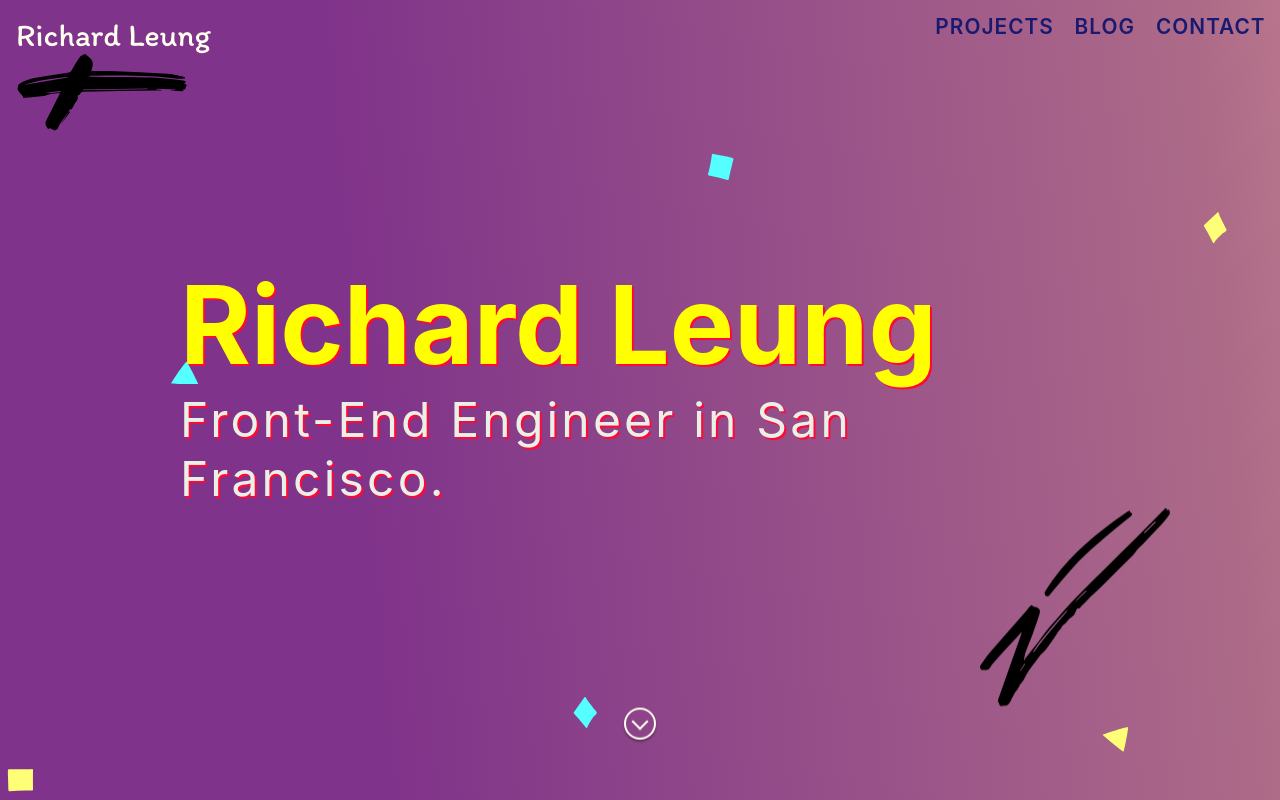
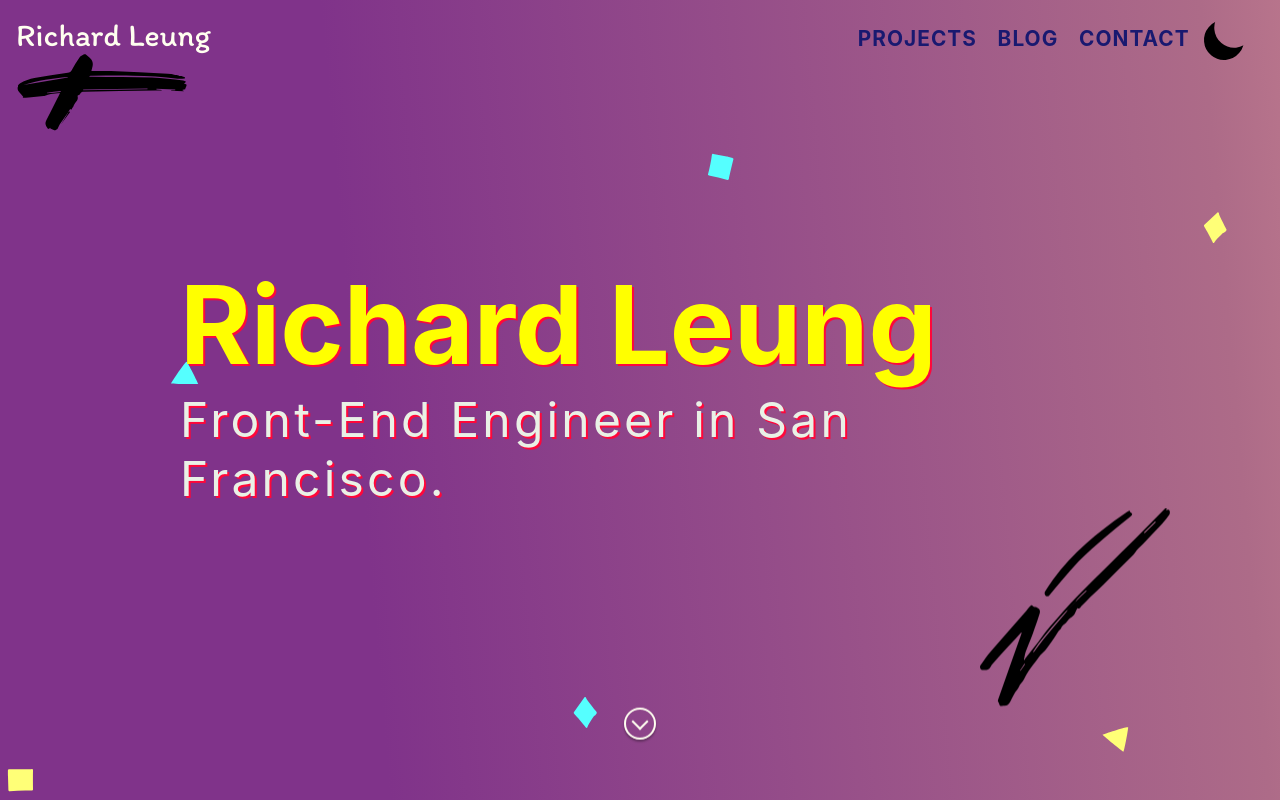
Before and after one commit to Richardzleung/resume, a React (Create React App) app: page / in a window 1280 px wide. Shown: the top 800 px of the page. Built offline with nearby package versions, Linux system fonts and the light colour scheme.

Commit message:
darkMode Init

```diff
--- a/src/App.css
+++ b/src/App.css
@@ -124,6 +124,7 @@
   text-decoration: none;
   top: 1rem;
   left: 1rem;
+  z-index: 2;
 }
 
 .nav--home::after {
@@ -233,7 +234,7 @@
 	bottom: 8vh;
 	justify-self: center;
 	width: 32px;
-  z-index: 999;
+  z-index: 4;
 }
 .scroll-down:before {
 	border: 2px solid var(--scroll-down-color);
--- a/src/components/Navigation/NavBar.jsx
+++ b/src/components/Navigation/NavBar.jsx
@@ -4,12 +4,10 @@ import PropTypes from 'prop-types';
 import { StyledMenu } from './NavBarElements.styled.js';
 import Burger from './Burger'
 import useOutsideClick from 'hooks/useOutsideClick';
-import useWindowSize from 'hooks/useWindowSize';
 
 const NavBar = ({ scrollToProjectsView }) => {
   const [openMenu, setOpenMenu] = useState(null);
   const clickRef = useRef();
-  const { isLargishScreen } = useWindowSize();
 
   /* matching so 'project' will only be displayed in main view */
   const { isExact: displayProjectTab } = useRouteMatch('/');
@@ -31,12 +29,7 @@ const NavBar = ({ scrollToProjectsView }) => {
       <StyledMenu open={openMenu}>
         {/** this element scrolls to my projects */}
         { displayProjectTab &&
-          <button onClick={handleProjectClick}>
-            {!isLargishScreen &&
-              <span role='img' aria-label='projects'>
-                &#128214;
-              </span>
-            }
+          <button onClick={handleProjectClick} data-content='🚧'>
             {/* need to wrap span because safari bug with text animation */}
             <span>projects</span>
           </button>
@@ -46,18 +39,47 @@ const NavBar = ({ scrollToProjectsView }) => {
           to='/blog'
           activeStyle={{ backgroundPosition: '0 100%' }}
           onClick={() => setOpenMenu(null)}
+          data-content='💻'
         >
-          {!isLargishScreen && <span role='img' aria-label='blog'> &#x1F4BB; </span>}
           blog
         </NavLink>
         <NavLink
           to='contact'
           activeStyle={{ backgroundPosition: '0 100%' }}
           onClick={() => setOpenMenu(null)}
+          data-content='📩'
         >
-          {!isLargishScreen && <span role='img' aria-label='contact me'> &#x1f4e9; </span>}
           contact
         </NavLink>
+        {/* dark mode icon*/}
+        <svg
+          xmlns="http://www.w3.org/2000/svg"
+          width="48"
+          height="48"
+          viewBox="0 0 24 24"
+          fill="none"
+          stroke="currentColor"
+          strokeWidth="2"
+          strokeLinecap="round"
+          strokeLinejoin="round"
+          style={{ transform: "rotate(40deg)" }}
+        >
+          <mask id="mask">
+            <rect x="0" y="0" width="100%" height="100%" fill="white" />
+            <circle cx="12" cy="4" r="9" fill="black" />
+          </mask>
+          <circle fill="black" cx="12" cy="12" r="9" mask="url(#mask)"/>
+          {/* <g stroke="currentColor">
+              <line x1="12" y1="1" x2="12" y2="3" />
+              <line x1="12" y1="21" x2="12" y2="23" />
+              <line x1="4.22" y1="4.22" x2="5.64" y2="5.64" />
+              <line x1="18.36" y1="18.36" x2="19.78" y2="19.78" />
+              <line x1="1" y1="12" x2="3" y2="12" />
+              <line x1="21" y1="12" x2="23" y2="12" />
+              <line x1="4.22" y1="19.78" x2="5.64" y2="18.36" />
+              <line x1="18.36" y1="5.64" x2="19.78" y2="4.22" />
+          </g> */}
+        </svg>
       </StyledMenu>
     </nav>
   </header>
--- a/src/components/Navigation/NavBarElements.styled.js
+++ b/src/components/Navigation/NavBarElements.styled.js
@@ -11,7 +11,7 @@ const StyledBurger = styled.button`
   position: absolute;
   right: 5%;
   top: 3%;
-  z-index: 1;
+  z-index: 999;
 
   // hamburger container
   .hamburger-box {
@@ -61,8 +61,9 @@ const StyledBurger = styled.button`
 
       &::before {
         top: calc(var(--hamburger-layer-spacing) + var(--hamburger-layer-spacing));
-        transition: top 100ms 200ms cubic-bezier(0.33333, 0.66667, 0.66667, 1),
-                    transform 130ms cubic-bezier(0.55, 0.055, 0.675, 0.19);
+        transition:
+          top 100ms 200ms cubic-bezier(0.33333, 0.66667, 0.66667, 1),
+          transform 130ms cubic-bezier(0.55, 0.055, 0.675, 0.19);
       }
 
       &::after {
@@ -108,9 +109,9 @@ const StyledMenu = styled.nav`
   background: ${({ theme }) => theme.base};
   display: flex;
   flex-direction: column;
+  font-size: 2rem;
   min-height: 100vh;
-  justify-content: center;
-  padding: 0 2rem 2rem;
+  padding: 5rem 2rem 2rem 5rem;
   position: fixed;
   left: 0;
   top: 0;
@@ -118,25 +119,45 @@ const StyledMenu = styled.nav`
   transform: ${({ open }) => open ? 'translateX(0)' : 'translateX(-100%)'};
   scroll-padding: 1rem 0 0 0;
   width: auto;
-  z-index: 2;
+  z-index: 5;
+  // button reset
+  button {
+    background-color: inherit;
+    border: 0;
+  }
+  // container for side bar nav item
+  button, a {
+    margin-bottom: 2rem;
+    position: relative;
+    font-size: inherit;
+    font-family: inherit;
 
-  button {
-    border: 0;
-    background-color: inherit;
+    &::before {
+      background-color: grey;
+      box-shadow:
+        0 1px 3px rgba(0,0,0,0.12), 0 1px 2px rgba(0,0,0,0.24);;
+      content: '';
+      bottom: -.5rem;
+      left: -10%;
+      position: absolute;
+      height: 4px;
+      width: 90%;
+    }
+
+    &::after {
+      content: attr(data-content);
+      position: absolute;
+      left: -30%;
+      bottom: 11%;
+    }
   }
-
-  a, button, span{
+  a, span {
     cursor: pointer;
-    font: inherit;
-    font-size: 2rem;
     text-transform: uppercase;
-    padding: 2rem 0;
-    font-weight: 800;
-    letter-spacing: 0.5rem;
+    font-weight: 700;
+    letter-spacing: 0.25ch;
     color: ${({ theme }) => theme.indigo};
-    text-align: left;
     text-decoration: none;
-    transition: color 0.3s linear;
   }
 
 
@@ -146,12 +167,18 @@ const StyledMenu = styled.nav`
     background-color: initial;
     flex-direction: row;
     flex-wrap: wrap;
+    font-size: 1.3rem;
     justify-content: flex-end;
     min-height: initial;
     right: 0;
-    padding: .25rem;
+    padding: 1rem 2rem 0 0;
     transform: translateX(0);
     width: 100%;
+    z-index: 1;
+
+    button::after, button::before, a::after,a::before {
+      display: none;
+    }
 
     a, span {
       background: linear-gradient(to right, midnightblue, midnightblue 50%, white 50%);
@@ -161,8 +188,7 @@ const StyledMenu = styled.nav`
       -webkit-background-clip: text;
       -webkit-text-fill-color: transparent;
       display: inline-block;
-      font-size: 1.3rem;
-      font-weight: 600;
+      /* font-weight: 1000; */
       letter-spacing: .05em;
       overflow: hidden;
       padding: .5em;
@@ -171,9 +197,6 @@ const StyledMenu = styled.nav`
     a:hover, span:hover {
       background-position: 0 100%;
     }
-    button {
-      padding: 0;
-    }
   }
 `;
 
--- a/src/index.css
+++ b/src/index.css
@@ -14,8 +14,8 @@ p {
 
 body {
   margin: 0;
-  font-family: -apple-system, BlinkMacSystemFont, 'Segoe UI', 'Roboto', 'Oxygen',
-    'Ubuntu', 'Cantarell', 'Fira Sans', 'Droid Sans', 'Helvetica Neue',
+  font-family: -apple-system, BlinkMacSystemFont, 'Roboto', 'Oxygen',
+    'Ubuntu', 'Cantarell', 'Fira Sans', 'Droid Sans', 'Helvetica Neue','Segoe UI',
     sans-serif;
   -webkit-font-smoothing: antialiased;
   -moz-osx-font-smoothing: grayscale;
```
